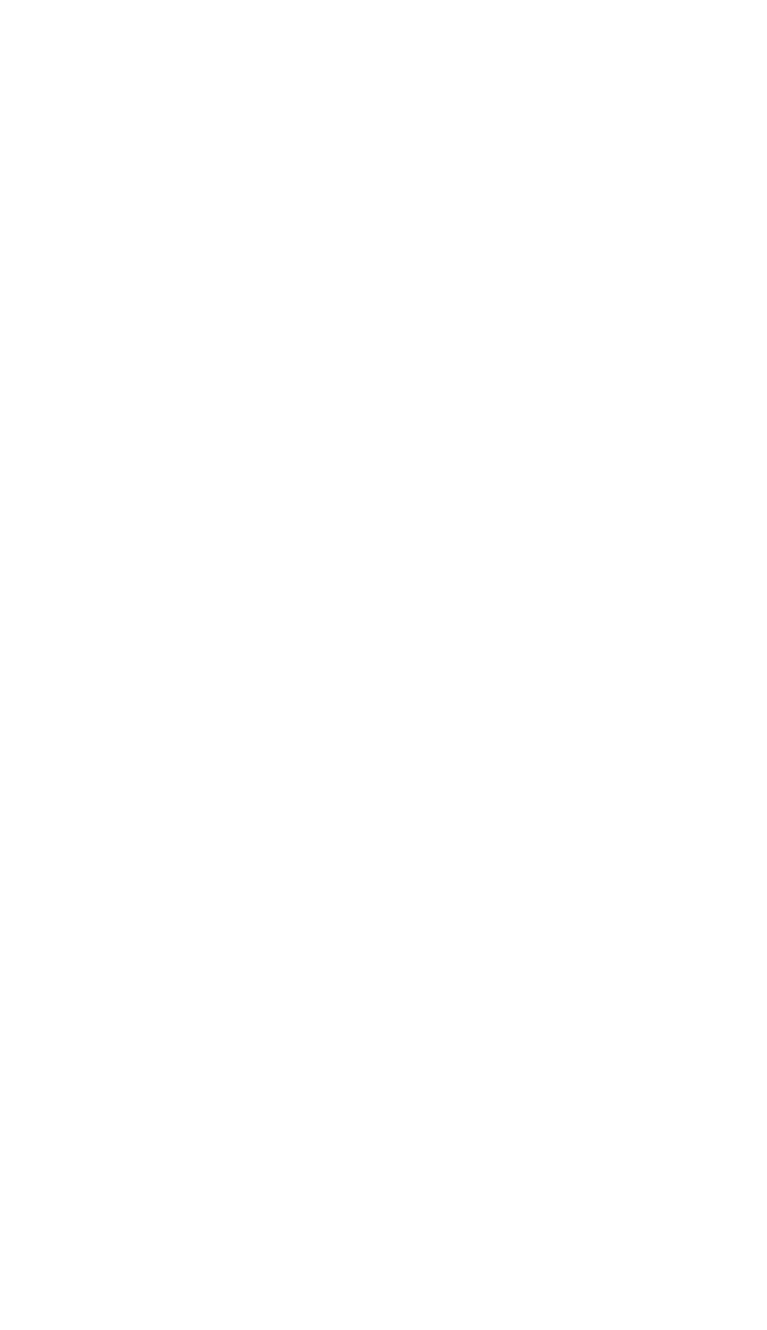
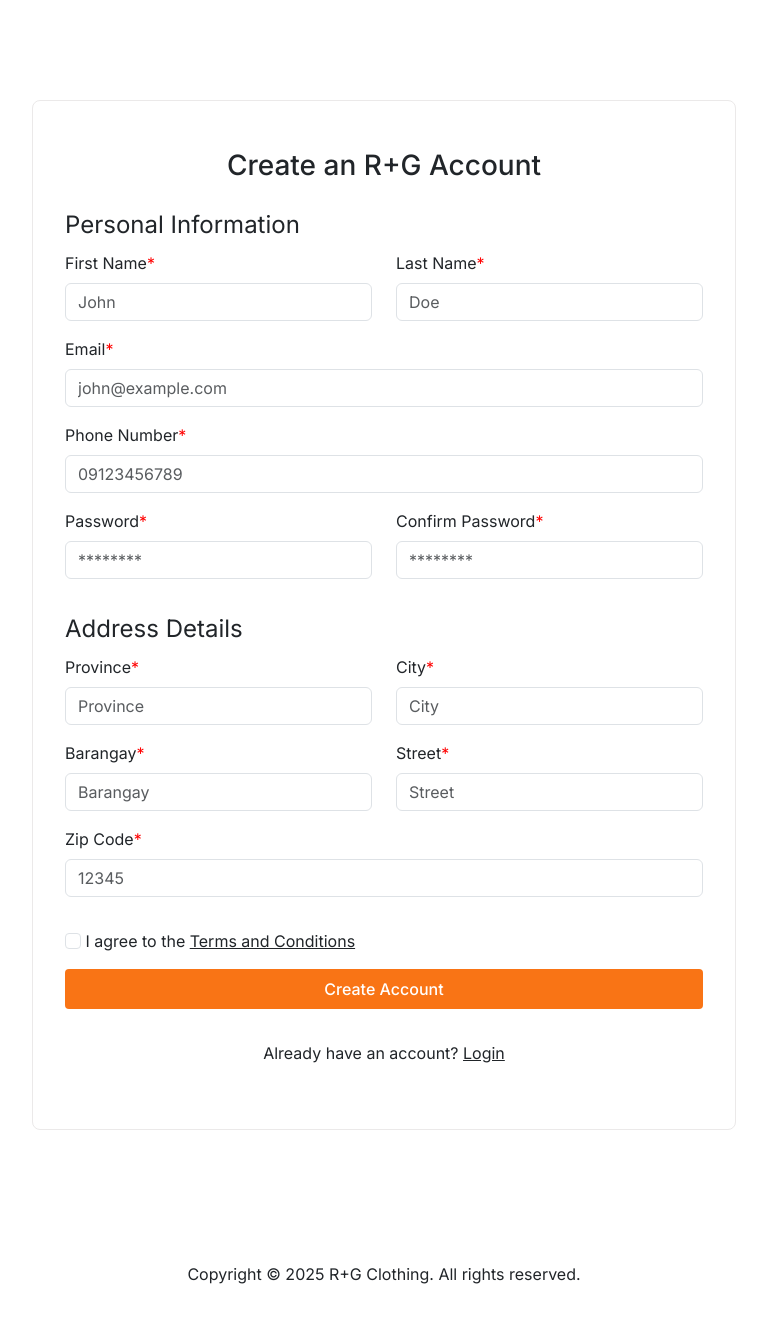
Before and after one commit to userisdabeh/r-g.clothing, a PHP site: page /views/signup.php in a window 1280 px wide. Before the commit the part shown is empty. Shown: the whole page, without its empty margins (256-1023 px from the left). Before the commit the page ends 800 px from the top, so only its background shows below. Run offline with PHP 8.4, Linux system fonts and the light colour scheme.

Commit message:
configured signup page

```diff
--- /dev/null
+++ b/public/css/components/signup.css
@@ -0,0 +1,29 @@
+main {
+    display: flex;
+    justify-content: center;
+    align-items: center;
+    padding-top: 100px;
+    padding-bottom: 100px;
+}
+
+.form-container {
+    display: flex;
+    flex-direction: column;
+    border: 1px solid var(--contrast-two);
+    border-radius: 8px;
+    padding: 48px 32px;
+    align-items: center;
+    gap: 16px;
+    width: 55%;
+}
+
+.form-links {
+    width: 100%;
+    display: flex;
+    justify-content: space-between;
+    align-items: center;
+}
+
+form {
+    width: 100%;
+}
--- a/public/css/global/base.css
+++ b/public/css/global/base.css
@@ -63,3 +63,17 @@
 .link-w-line {
     text-decoration: underline;
 }
+
+.required {
+    color: red;
+}
+
+input[type="number"]::-webkit-outer-spin-button,
+input[type="number"]::-webkit-inner-spin-button {
+  -webkit-appearance: none;
+  margin: 0;
+}
+
+input[type="number"] {
+  -moz-appearance: textfield;
+}
--- a/views/signup.php
+++ b/views/signup.php
@@ -3,9 +3,88 @@
     <head>
         <meta charset="UTF-8">
         <meta name="viewport" content="width=device-width, initial-scale=1.0">
-    <title>Signup</title>
+        <link rel="stylesheet" href="https://cdn.jsdelivr.net/npm/bootstrap-icons@1.13.1/font/bootstrap-icons.min.css">
+        <link href="https://cdn.jsdelivr.net/npm/bootstrap@5.3.7/dist/css/bootstrap.min.css" rel="stylesheet" integrity="sha384-LN+7fdVzj6u52u30Kp6M/trliBMCMKTyK833zpbD+pXdCLuTusPj697FH4R/5mcr" crossorigin="anonymous">
+        <link rel="stylesheet" href="../public/css/global/base.css?v=<?php echo time(); ?>">
+        <link rel="stylesheet" href="../public/css/components/signup.css?v=<?php echo time(); ?>">
+        <title>R+G Clothing | Signup</title>
     </head>
     <body>
-
+        <main>
+            <div class="form-container">
+                <h3>Create an R+G Account</h3>
+                <form action="" method="post">
+                    <fieldset class="mb-3">
+                        <legend>Personal Information</legend>
+                        <div class="row mb-3">
+                            <div class="col">
+                                <label for="first-name" class="form-label">First Name<span class="required">*</span></label>
+                                <input type="text" name="first-name" id="first-name" class="form-control" placeholder="John">
+                            </div>
+                            <div class="col">
+                                <label for="last-name" class="form-label">Last Name<span class="required">*</span></label>
+                                <input type="text" name="last-name" id="last-name" class="form-control" placeholder="Doe">
+                            </div>
+                        </div>
+                        <div class="mb-3">
+                            <label for="email" class="form-label">Email<span class="required">*</span></label>
+                            <input type="email" name="email" id="email" class="form-control" placeholder="john@example.com">
+                        </div>
+                        <div class="mb-3">
+                            <label for="phone" class="form-label">Phone Number<span class="required">*</span></label>
+                            <input type="tel" name="phone" id="phone" class="form-control" placeholder="09123456789">
+                        </div>
+                        <div class="row mb-3">
+                            <div class="col">
+                                <label for="password" class="form-label">Password<span class="required">*</span></label>
+                                <input type="password" name="password" id="password" class="form-control" placeholder="********">
+                            </div>
+                            <div class="col">
+                                <label for="confirm-password" class="form-label">Confirm Password<span class="required">*</span></label>
+                                <input type="password" name="confirm-password" id="confirm-password" class="form-control" placeholder="********">
+                            </div>
+                        </div>
+                    </fieldset>
+                    <fieldset class="mb-3">
+                        <legend>Address Details</legend>
+                        <div class="row mb-3">
+                            <div class="col">
+                                <label for="province" class="form-label">Province<span class="required">*</span></label>
+                                <input type="text" name="province" id="province" class="form-control" placeholder="Province">
+                            </div>
+                            <div class="col">
+                                <label for="city" class="form-label">City<span class="required">*</span></label>
+                                <input type="text" name="city" id="city" class="form-control" placeholder="City">
+                            </div>
+                        </div>
+                        <div class="row mb-3">
+                            <div class="col">
+                                <label for="barangay" class="form-label">Barangay<span class="required">*</span></label>
+                                <input type="text" name="barangay" id="barangay" class="form-control" placeholder="Barangay">
+                            </div>
+                            <div class="col">
+                                <label for="street" class="form-label">Street<span class="required">*</span></label>
+                                <input type="text" name="street" id="street" class="form-control" placeholder="Street">
+                            </div>
+                        </div>
+                        <div class="mb-3">
+                            <label for="zip-code" class="form-label">Zip Code<span class="required">*</span></label>
+                            <input type="number" name="zip-code" id="zip-code" class="form-control" placeholder="12345" min="0">
+                        </div>
+                    </fieldset>
+                    <div class="mb-3">
+                        <label for="terms-and-conditions" class="form-check-label">
+                            <input type="checkbox" name="terms-and-conditions" id="terms-and-conditions" class="form-check-input">
+                            I agree to the <a href="terms-and-conditions.php" class="link-w-line">Terms and Conditions</a>
+                        </label>
+                    </div>
+                    <div class="mb-3 text-center">
+                        <button type="submit" class="btn btn-primary w-100">Create Account</button>
+                    </div>
+                </form>
+                <p>Already have an account? <a href="login.php" class="link-w-line">Login</a></p>
+            </div>
+        </main>
+        <?php include './includes/footer.php'; ?>
     </body>
 </html>
```
Also changed, not shown: views/forgot-password.php (added). Lines whose indentation alone changed are shown as unchanged.
